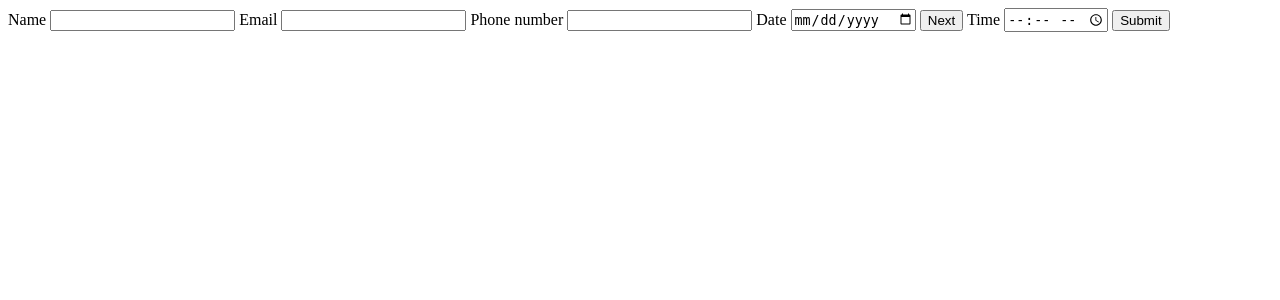
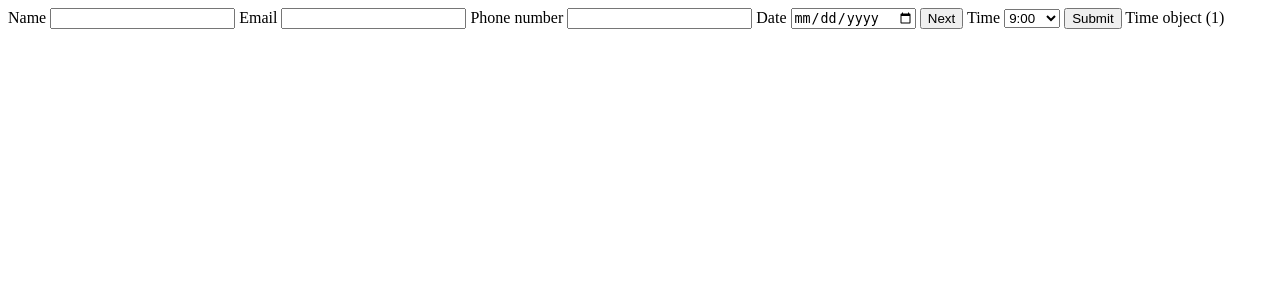
Before and after one commit to Aim-Entity/pharmacy-booking, a Django app: template templates/booking/booking.html in a window 1280 px wide. Shown: the top 300 px of the page. Run offline with Django 3.2, Linux system fonts and the light colour scheme; the template is opened without the code that fills it: values that come from a table or form of the project are taken from there, others are empty; data comes from the database, SQL or seed files in the repository.

Commit message:
Last comm

```diff
--- a/templates/booking/booking.html
+++ b/templates/booking/booking.html
@@ -22,9 +22,44 @@
     <button id="next_button">Next</button>
 
     <label for="time">Time</label>
-    <input type="time" name="time" id="time">
+    <!-- <input type="time" name="time" id="time"> -->
+    <select name="time" id="time">
+      <option value="9:00" class="time-option">9:00</option>
+      <option value="9:15" class="time-option">9:15</option>
+      <option value="9:30" class="time-option">9:30</option>
+      <option value="9:45" class="time-option">9:45</option>
+
+      <option value="10:00" class="time-option">10:00</option>
+      <option value="10:15" class="time-option">10:15</option>
+      <option value="10:30" class="time-option">10:30</option>
+      <option value="10:45" class="time-option">10:45</option>
+
+      <option value="11:00" class="time-option">11:00</option>
+      <option value="11:15" class="time-option">11:15</option>
+      <option value="11:30" class="time-option">11:30</option>
+      <option value="11:45" class="time-option">11:45</option>
+
+      <option value="12:00" class="time-option">12:00</option>
+      <option value="12:15" class="time-option">12:15</option>
+      <option value="12:30" class="time-option">12:30</option>
+      <option value="12:45" class="time-option">12:45</option>
+
+      <option value="13:00" class="time-option">13:00</option>
+      <option value="13:15" class="time-option">13:15</option>
+      <option value="13:30" class="time-option">13:30</option>
+      <option value="13:45" class="time-option">13:45</option>
+
+      <option value="14:00" class="time-option">14:00</option>
+      <option value="14:15" class="time-option">14:15</option>
+      <option value="14:30" class="time-option">14:30</option>
+      <option value="14:45" class="time-option">14:45</option>
+
+      <option value="15:00" class="time-option">15:00</option>
+    </select>
 
     <button>Submit</button>
+
+    {{ time }}
   </div>
 
   <script
```
Also changed, not shown: booking/views.py (+10 -6 lines), 1 other file.
